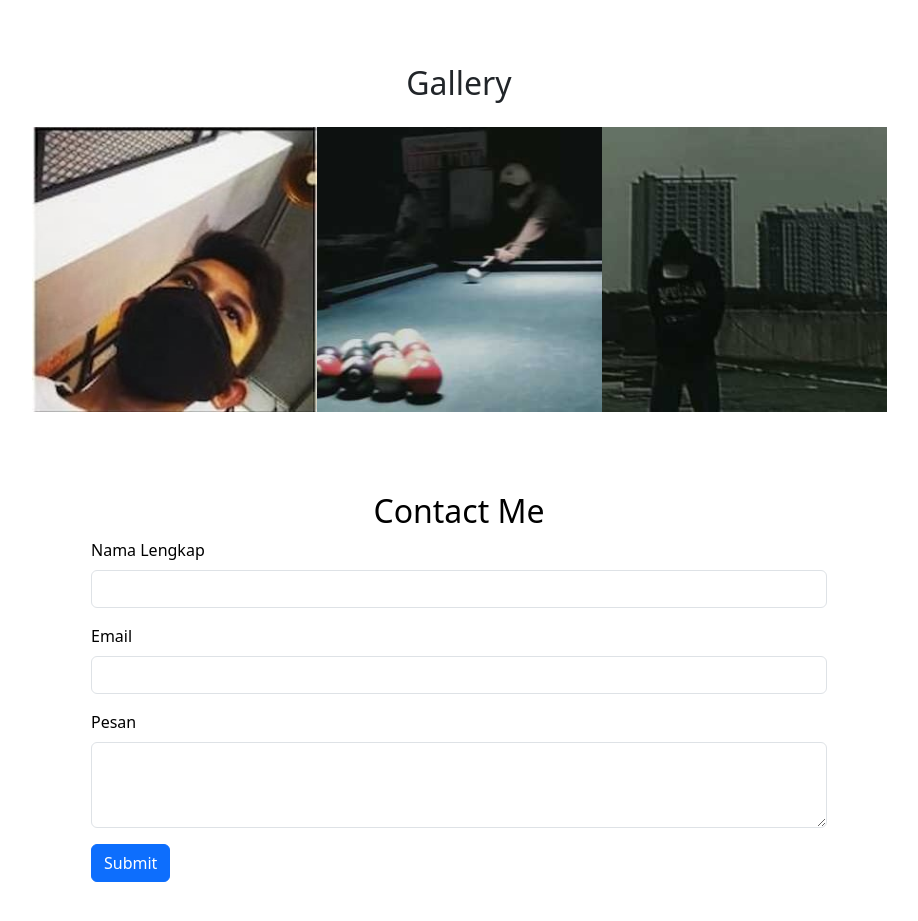
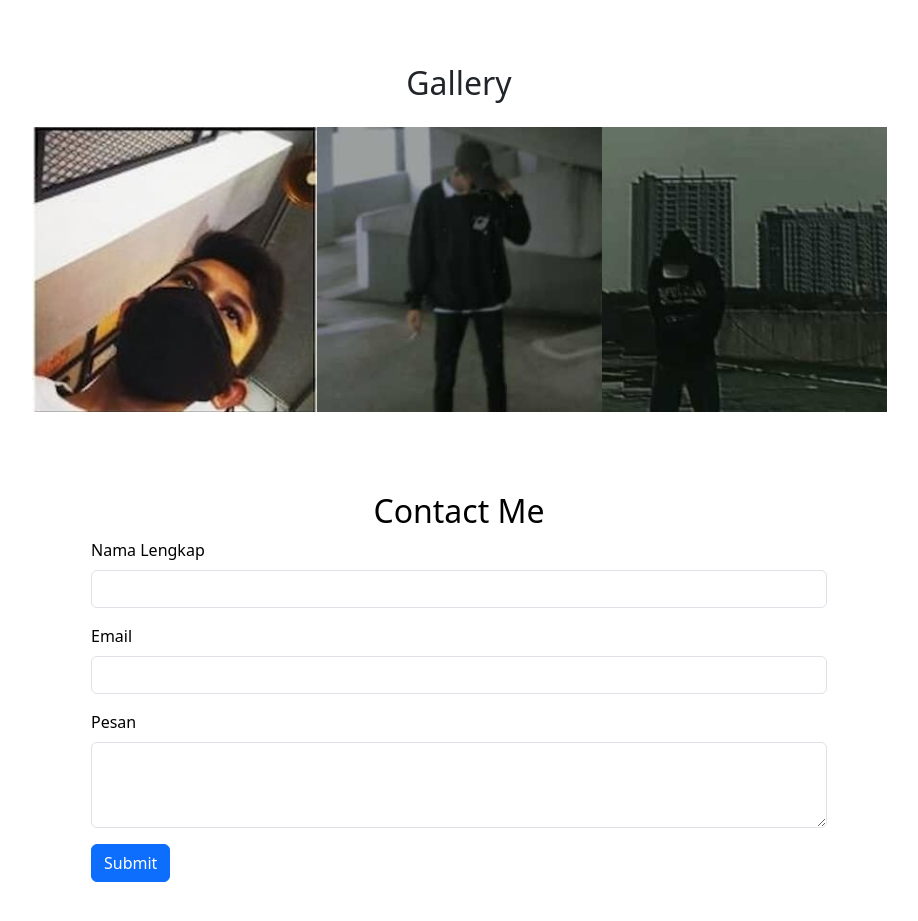
Before and after one commit to ThoriqWeb/Thoriqweb.com, a plain HTML site: page index.html in a window 1280 px wide. Shown: the part 2400-3321 px from the top of the page, without its empty margins (181-1099 px from the left). Drawn offline with nearby package versions, Linux system fonts and the light colour scheme.

Commit message:
Update index.html

```diff
--- a/index.html
+++ b/index.html
@@ -186,7 +186,7 @@
       </div>
       <div class="col-md-3" data-aos="fade-right" data-aos-delay="300">
         <a href="#">
-          <img src="reresize3.jpeg" alt="" class="img-fluid gallery-img">
+          <img src="reresize7.jpeg" alt="" class="img-fluid gallery-img">
         </a>
       </div>
       <div class="col-md-3" data-aos="fade-right" data-aos-delay="400">
```
